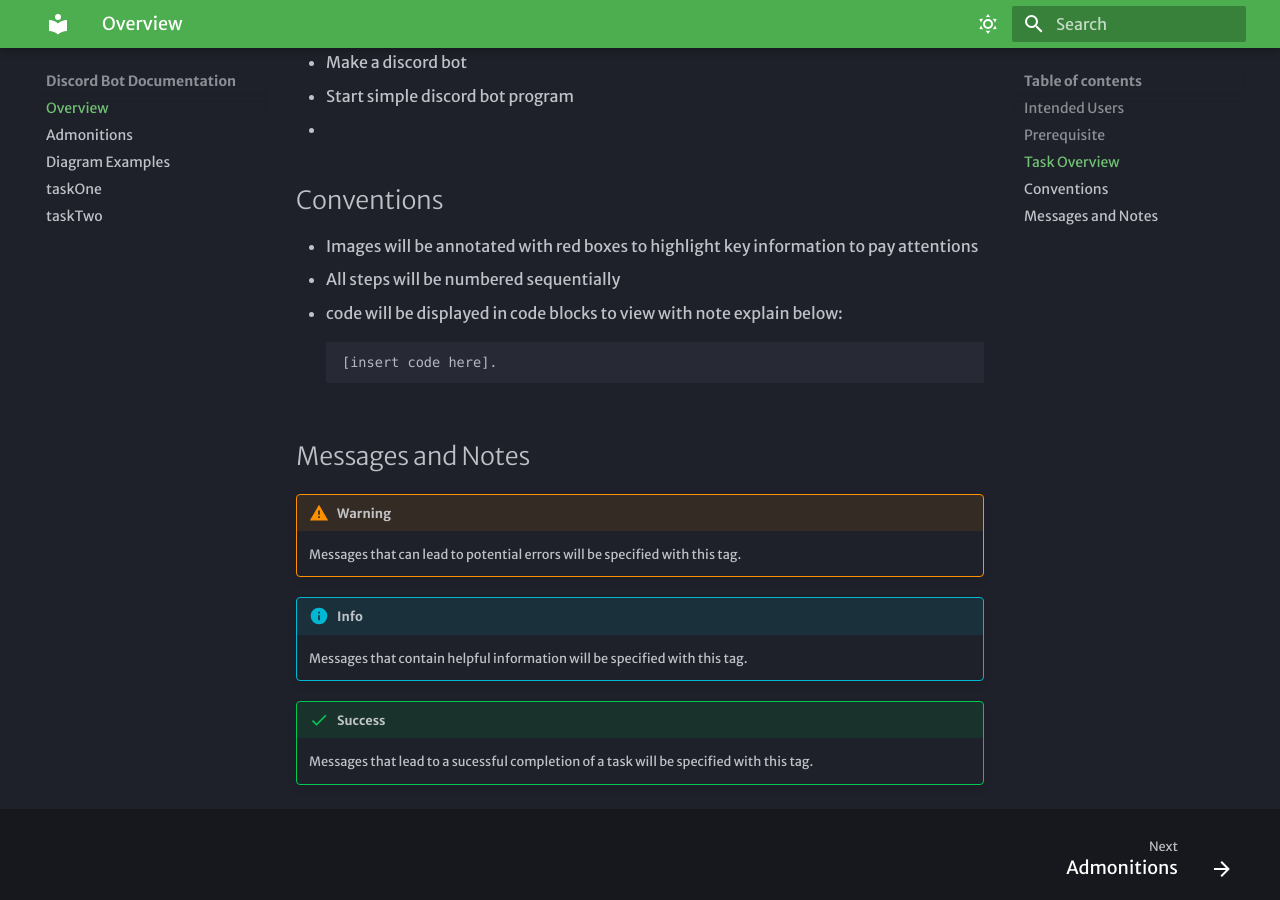
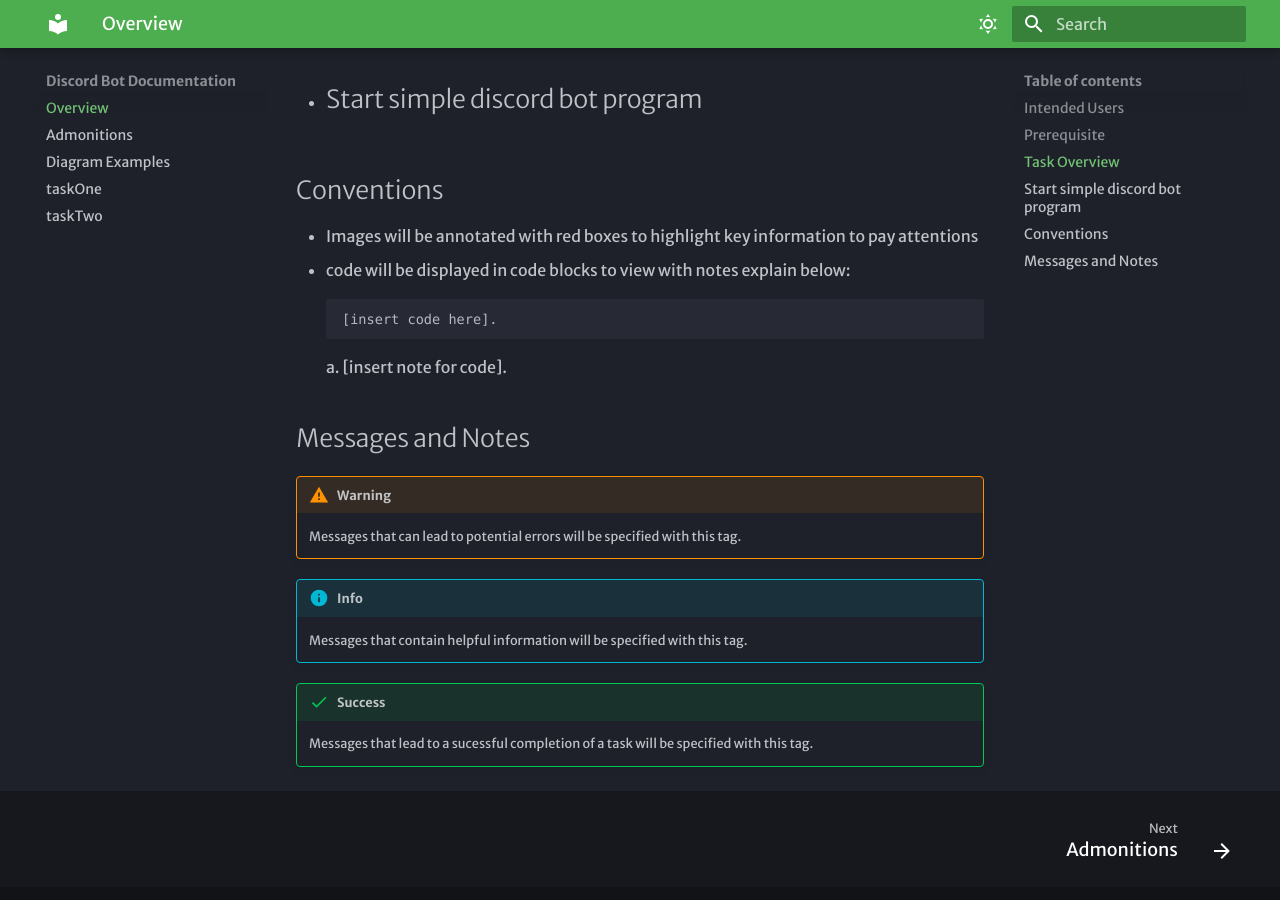
Before and after one commit to TitusLee2000/Discord-Bot-Documentation, an MkDocs documentation site: the page built from docs/index.md, in a window 1280 px wide and 900 px high, scrolled down 841 px. Built offline with MkDocs 1.6.1 and Material for MkDocs 9.7.7, drawn with Linux system fonts in a browser that asks for light colours; some web fonts are replaced.

````diff
--- a/docs/index.md
+++ b/docs/index.md
@@ -16,7 +16,6 @@
 - Working knowledge of Python - you are expected to be able to make a basic program.
 - User have a good standing Discord account - the good standing is required to access more feature for Discord API.
 - User is using a Windows Operating System.
--
 
 ## Task Overview
 Here are the following tasks that our guide will help walk you through:
@@ -28,12 +27,12 @@
 ## Conventions
 
 - Images will be annotated with red boxes to highlight key information to pay attentions
-- All steps will be numbered sequentially
-- code will be displayed in code blocks to view with note explain
+- code will be displayed in code blocks to view with notes explain
     below:
     ```
     [insert code here].
     ```
+    a. [insert note for code].
 
 ## Messages and Notes
 
````
